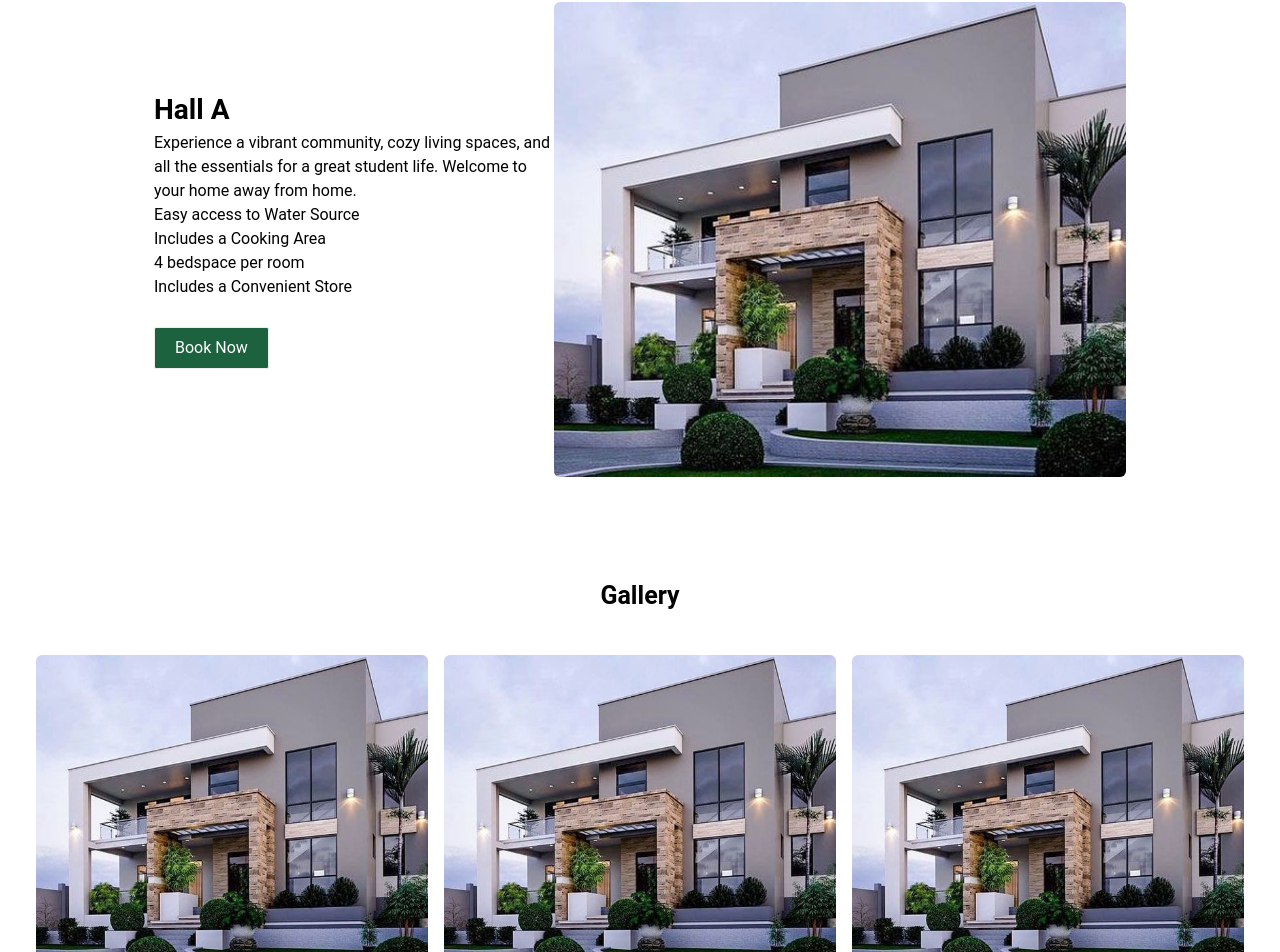
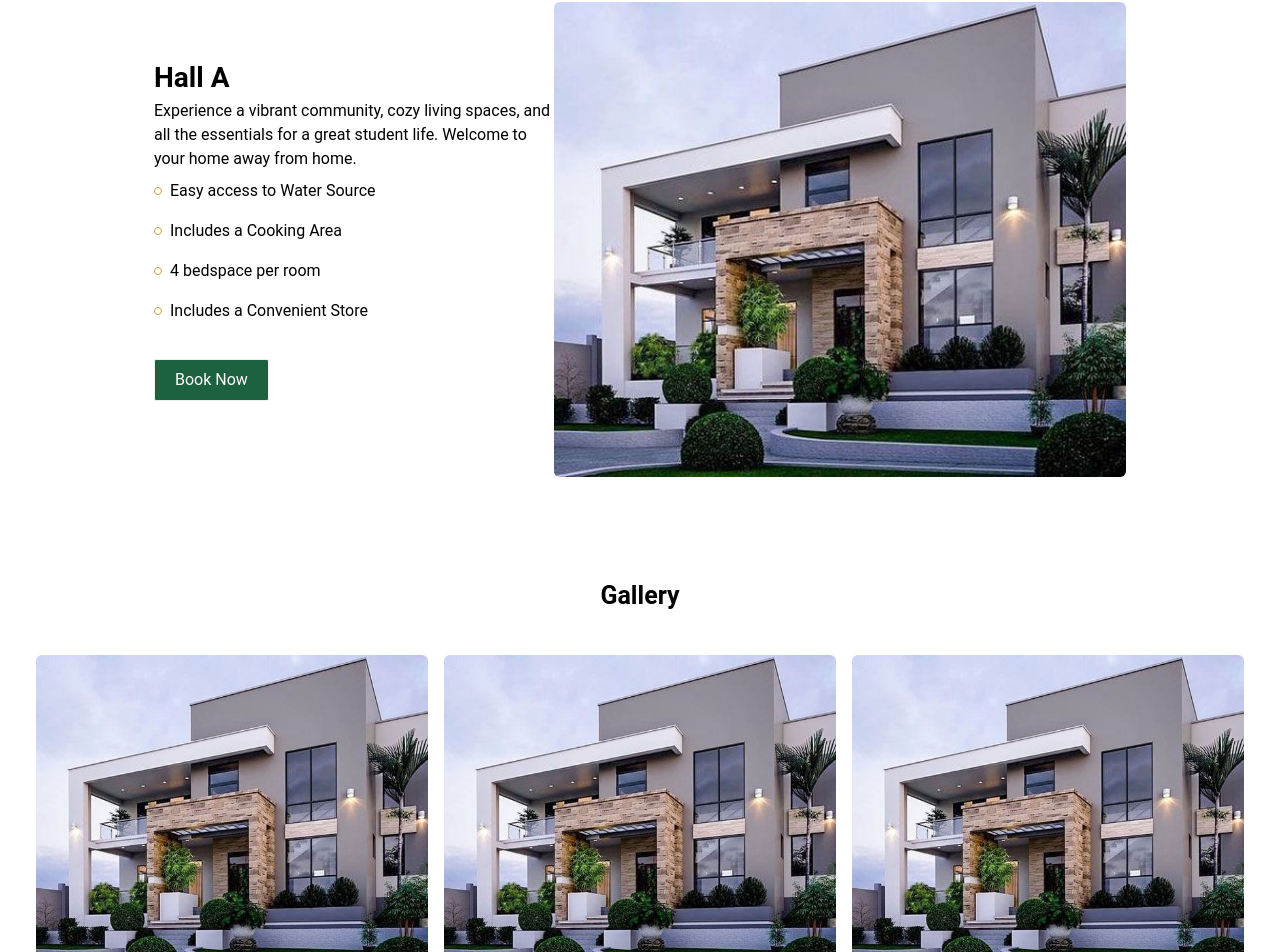
Before and after one commit to PRINCExxxEMZ/Accommodate-Project, a React (Create React App) app in the folder client/: page /learnmore in a window 1280 px wide. Shown: the part 1439-2391 px from the top of the page. Built offline with nearby package versions, Linux system fonts and the light colour scheme; the HTML template or start-up script is replaced by a standard one.

Commit message:
Updated_Tour_Page

```diff
--- /dev/null
+++ b/client/src/Admin/EditHostel.js
@@ -0,0 +1,11 @@
+import React from 'react'
+
+const EditHostel = () => {
+  return (
+    <div>
+
+    </div>
+  )
+}
+
+export default EditHostel
--- /dev/null
+++ b/client/src/Admin/EditRoom.js
@@ -0,0 +1,11 @@
+import React from 'react'
+
+const EditRoom = () => {
+  return (
+    <div>
+
+    </div>
+  )
+}
+
+export default EditRoom
--- a/client/src/Component/HostelHall.js
+++ b/client/src/Component/HostelHall.js
@@ -55,7 +55,7 @@ const HostelHall = () => {
                 <h2 className="text-[13px] font-medium text-[#0BA75A]">
                   {hall.gender}
                 </h2>
-                <button className="bg-[#0BA75A] text-[14px] text-white px-3 py-1 rounded-md mt-4 hover:bg-[#1d623f]  hover:cursor-pointer cursor-default">
+                <button className="bg-[#0BA75A] text-[14px] text-white px-3 py-1 rounded-sm mt-4 hover:bg-[#1d623f]  hover:cursor-pointer cursor-default">
                   <Link to={`/rooms/${hall.hall_id}/${hall.name}`}>
                     Book Hostel
                   </Link>
--- a/client/src/Component/HostelHalls.js
+++ b/client/src/Component/HostelHalls.js
@@ -119,17 +119,22 @@ const HostelHalls = () => {
             Hall E
           </button>
         </div>
+
+        {/* Hostel Details Section  */}
         <div className="mt-[100px] items-center md:flex lg:flex lg:px-[130px] justify-between">
           <div>
             <h3 className="lg:font-bold text-[28px]">{hallDetails.title}</h3>
             <p className="lg:w-[400px]">{hallDetails.description}</p>
             <ul>
               {hallDetails.features.map((feature, index) => (
-                <li key={index}>{feature}</li>
+                <div className='flex items-center gap-x-2 py-2'>
+                  <div className='w-2 h-2 rounded-md border  border-[#CFA146]'></div>
+                  <li key={index}>{feature}</li>
+                </div>
               ))}
             </ul>
             <button className="border border-5 text-white px-5 py-2 my-5 rounded-sm mt-7 bg-[#1d623f] hover:translate-y-1 transition-transform">
-              <a href="/">Book Now</a>
+              <a href="/hostel">Book Now</a>
             </button>
           </div>
           <div>
```
